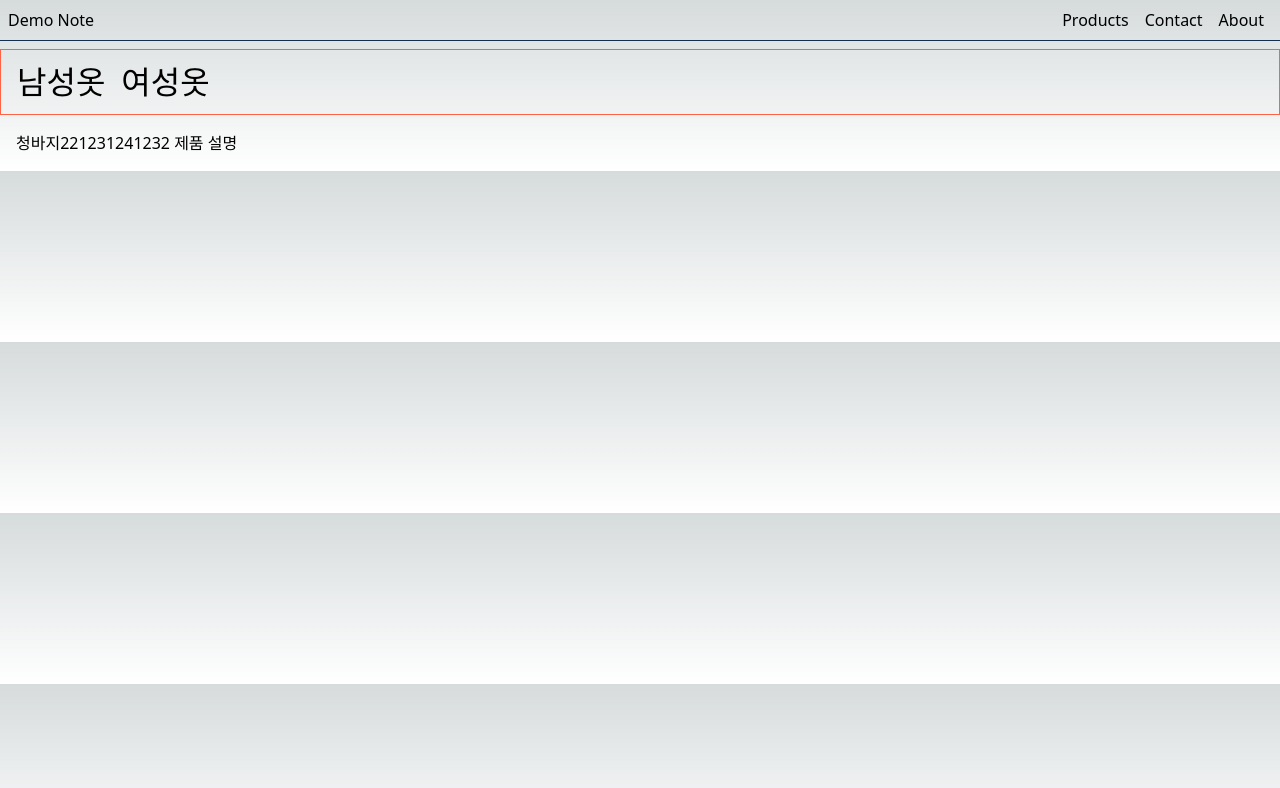
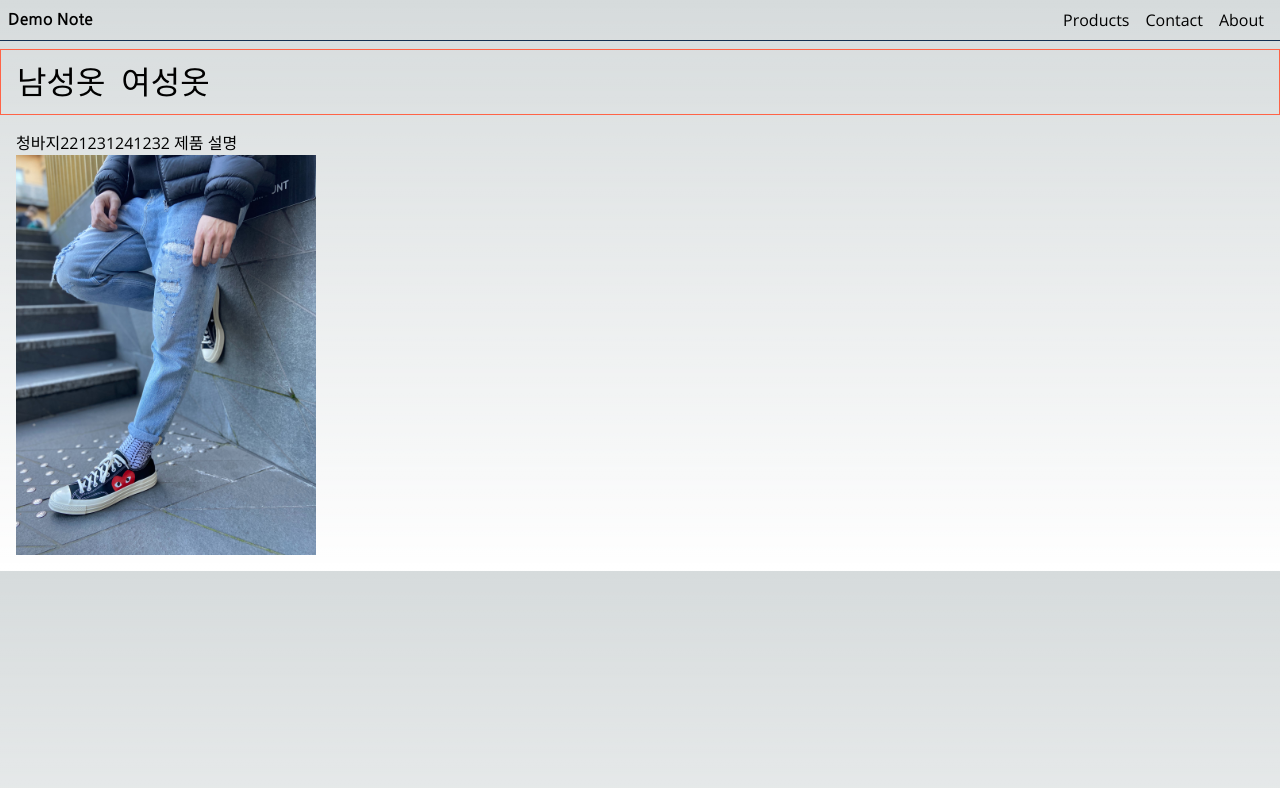
Before and after one commit to akfangus/nextjs-basic, a Next.js app: page /products/1234 in a window 1280 px wide. Shown: the top 788 px of the page. Built offline with nearby package versions, Linux system fonts and the light colour scheme.

Commit message:
폰트 적용해보기

```diff
--- a/data/products.json
+++ b/data/products.json
@@ -2,16 +2,19 @@
   {
     "id": "1234",
     "name": "청바지221231241232",
-    "price": 5000
+    "price": 5000,
+    "image": "jeans.jpg"
   },
   {
     "id": "1235",
     "name": "티셔츠",
-    "price": 50000
+    "price": 50000,
+    "image": "tshirt.jpg"
   },
   {
     "id": "1236",
     "name": "신발",
-    "price": 15000
+    "price": 15000,
+    "image": "shoes.jpg"
   }
 ]
--- a/src/app/layout.tsx
+++ b/src/app/layout.tsx
@@ -1,7 +1,11 @@
 import Link from "next/link";
 import "./globals.css";
 import styles from "./layout.module.css";
+import { Open_Sans } from "next/font/google";
+import { Nanum_Gothic } from "next/font/google";
 
+const sans = Open_Sans({ subsets: ["latin"] });
+const gothic = Nanum_Gothic({ subsets: ["latin"], weight: "700" });
 export const metadata = {
   title: "넥스트사이트",
   description: "넥스트사이트입니다!",
@@ -16,10 +20,10 @@ export default function RootLayout({
   children: React.ReactNode;
 }) {
   return (
-    <html lang="en">
+    <html lang="en" className={sans.className}>
       <body>
         <header className={styles.header}>
-          <h1>Demo Note</h1>
+          <h1 className={gothic.className}>Demo Note</h1>
           <nav className={styles.nav}>
             <Link href="products">Products</Link>
             <Link href="/contact">Contact</Link>
--- a/src/app/products/[slug]/page.tsx
+++ b/src/app/products/[slug]/page.tsx
@@ -1,4 +1,5 @@
 import { getProduct, getProducts } from "@/service/products";
+import Image from "next/image";
 import { notFound } from "next/navigation";
 
 export const revalidate = 3;
@@ -25,7 +26,17 @@ export default async function ProductPage({ params: { slug } }: Props) {
     notFound();
   }
   // 서버에 있는 데이터중 해당 제품의 정보를 찾아서 보여줌
-  return <h1>{product?.name} 제품 설명</h1>;
+  return (
+    <>
+      <h1>{product?.name} 제품 설명</h1>
+      <Image
+        src={`/images/${product?.image}`}
+        alt={product?.name}
+        width={300}
+        height={300}
+      />
+    </>
+  );
 }
 
 export async function generateStaticParams() {
--- a/src/app/products/page.tsx
+++ b/src/app/products/page.tsx
@@ -25,7 +25,7 @@ export default async function ProductsPage() {
   return (
     <>
       <h1>제품 소개 페이지</h1>
-      <Image src={clothesImage} alt="clothes" />
+      <Image src={clothesImage} alt="clothes" priority />
       <ul>
         {products.map((product, index) => (
           <li key={index}>
--- a/src/service/products.ts
+++ b/src/service/products.ts
@@ -5,6 +5,7 @@ export type Product = {
   id: string;
   name: string;
   price: number;
+  image: string;
 };
 
 //비동기는 Promise를 반환하기 때문에 typescript에 Promise를 적고
```
